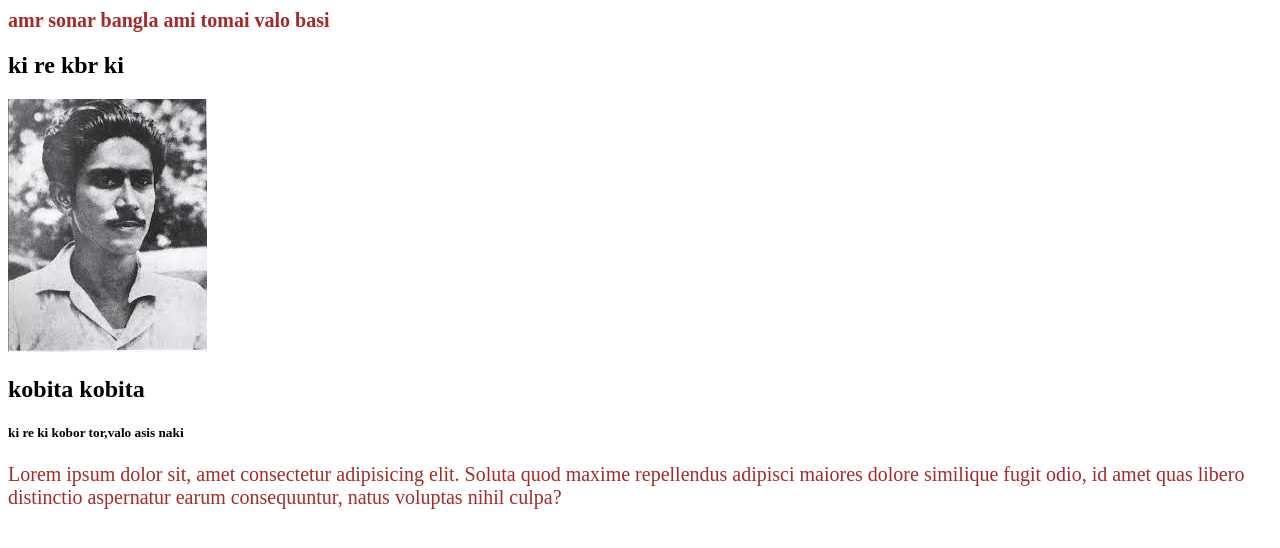
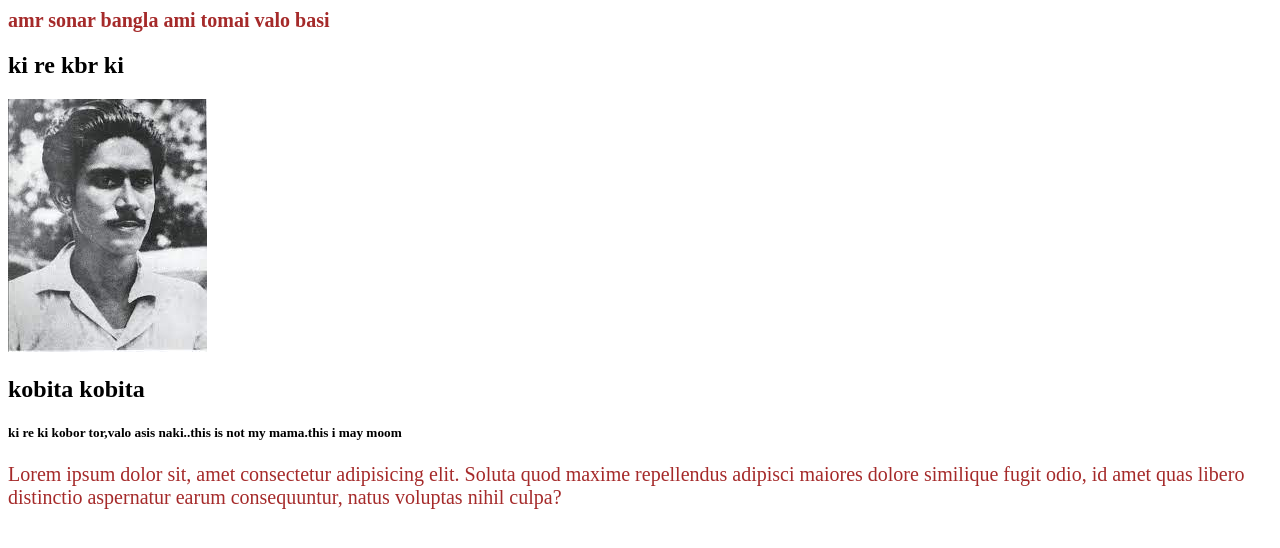
Before and after one commit to tonmay-26/my-third-repo, a plain HTML site: page hello.html in a window 1280 px wide. Shown: the part 88-636 px from the top of the page. Drawn offline with Linux system fonts and the light colour scheme.

Commit message:
amma is angry

```diff
--- a/hello.html
+++ b/hello.html
@@ -14,7 +14,7 @@
     <h2>ki re kbr ki</h2>
     <img src="images.jpg" alt="">
     <h2>kobita kobita</h2>
-    <h5>ki re ki kobor tor,valo asis naki</h5>
+    <h5>ki re ki kobor tor,valo asis naki..this is not my mama.this i may moom</h5>
     <div>
     <p>Lorem ipsum dolor sit, amet consectetur adipisicing elit. Soluta quod maxime repellendus adipisci maiores dolore similique fugit odio, id amet quas libero distinctio aspernatur earum consequuntur, natus voluptas nihil culpa?</p>
 
```
